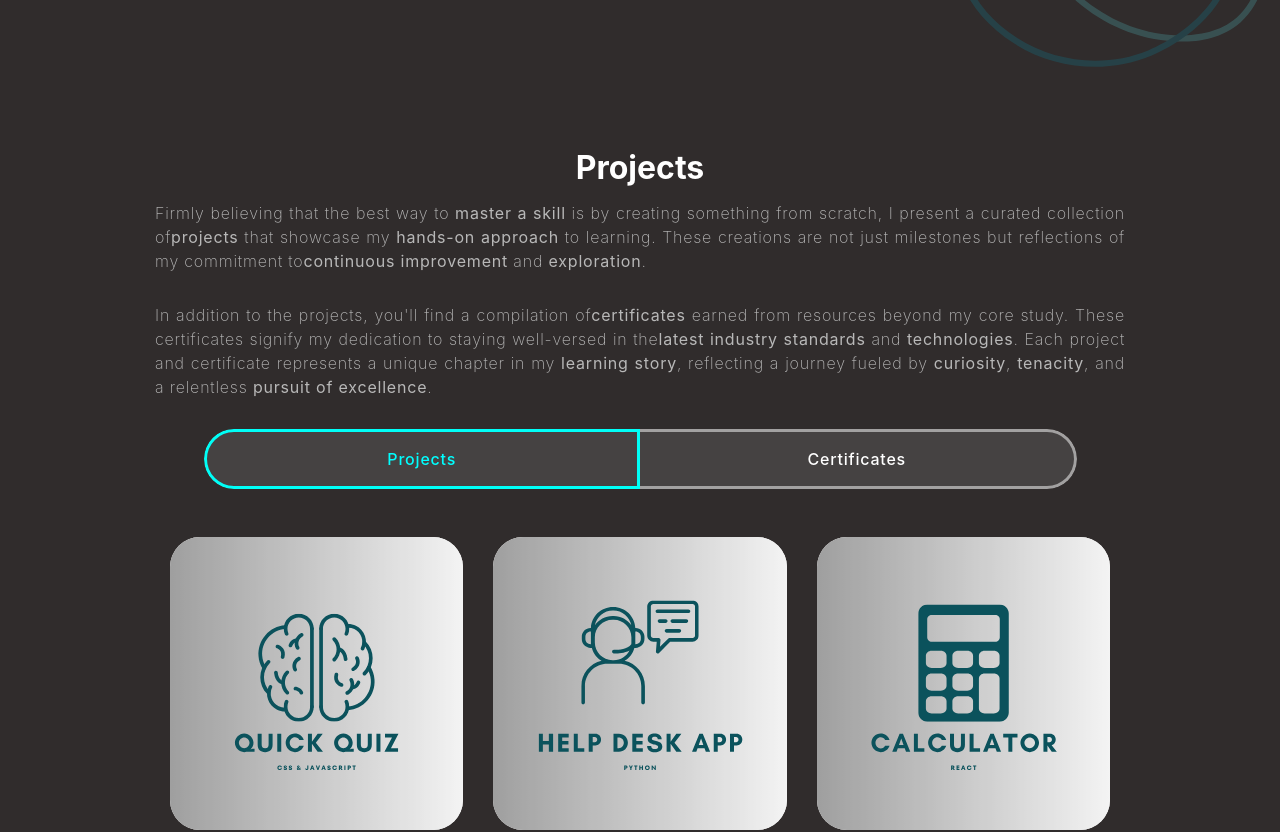
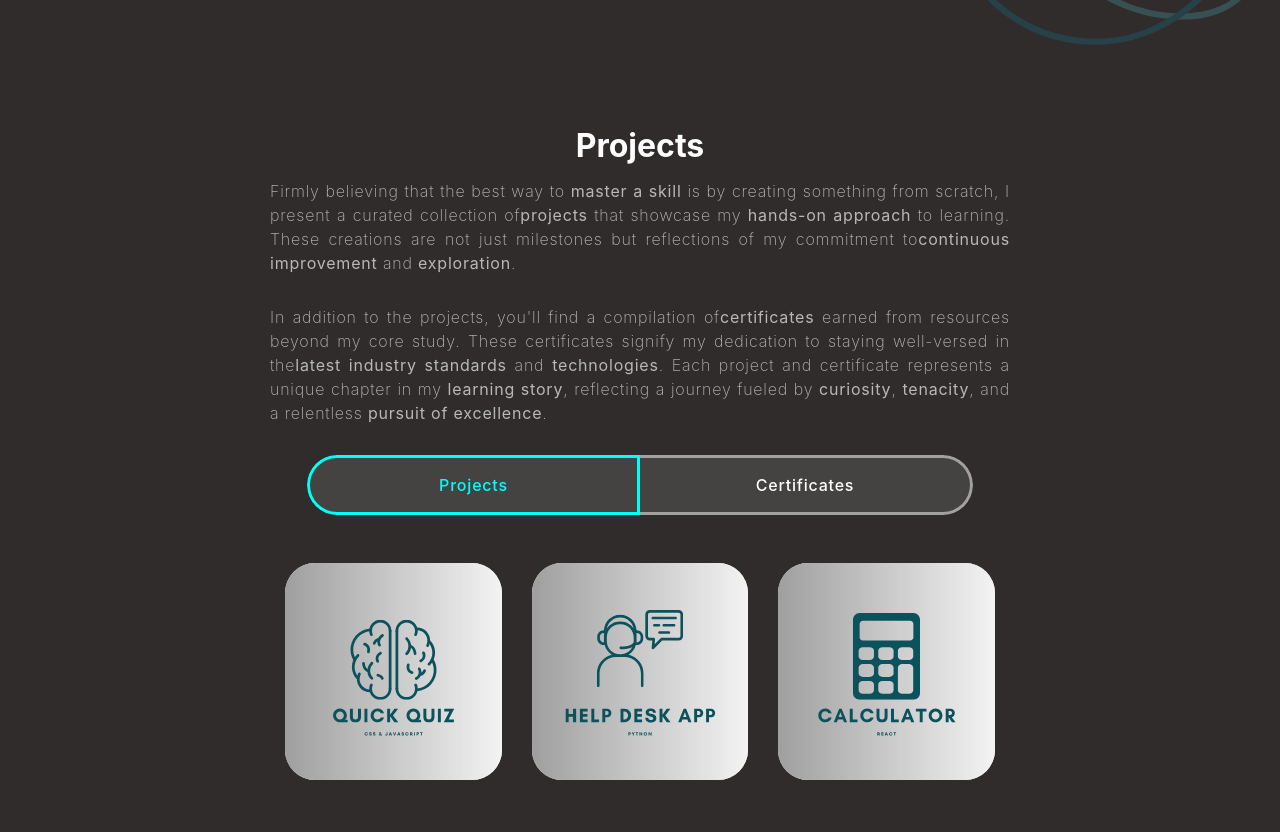
Before and after one commit to ElviraShatilov/personal-website, a React (Vite) app: page / in a window 1280 px wide. Shown: the part 1460-2292 px from the top of the page. Built offline with nearby package versions, Linux system fonts and the light colour scheme.

Commit message:
Update style

```diff
--- a/src/App.css
+++ b/src/App.css
@@ -72,6 +72,11 @@ p.success {
 
 p.danger {
   color: red;
+}
+
+.container {
+  width: 90% !important;
+  max-width: 800px !important;
 }
 
 /***** NAVBAR CSS *****/
@@ -533,6 +538,7 @@ nav.navbar[aria-expanded="true"] {
   overflow: hidden;
   margin: 0 auto 1rem;
   max-width: 300px;
+  min-width: 200px;
 }
 
 .proj-txtx {
--- a/src/components/Contact.jsx
+++ b/src/components/Contact.jsx
@@ -1,4 +1,5 @@
 import { useState } from "react";
+
 import { Col, Container, Row } from "react-bootstrap";
 import contactImg from "../assets/img/contact-img.svg";
 
--- a/src/components/Skills.jsx
+++ b/src/components/Skills.jsx
@@ -83,13 +83,13 @@ const Skills = () => {
   ];
 
   return (
-    <section className="skill" id="skills">
+    <section className="skill">
       <Container>
         <img className="bgImg-left" src={bgImg} alt="Background image"></img>
         <img className="bgImg-right" src={bgImg2} alt="Background image"></img>
         <Row>
           <Col>
-            <div className="skill-bx">
+            <div className="skill-bx" id="skills">
               <h2>Skills</h2>
               <p>
                 Delve into my <strong>evolving skill set</strong>. Constantly{" "}
```
